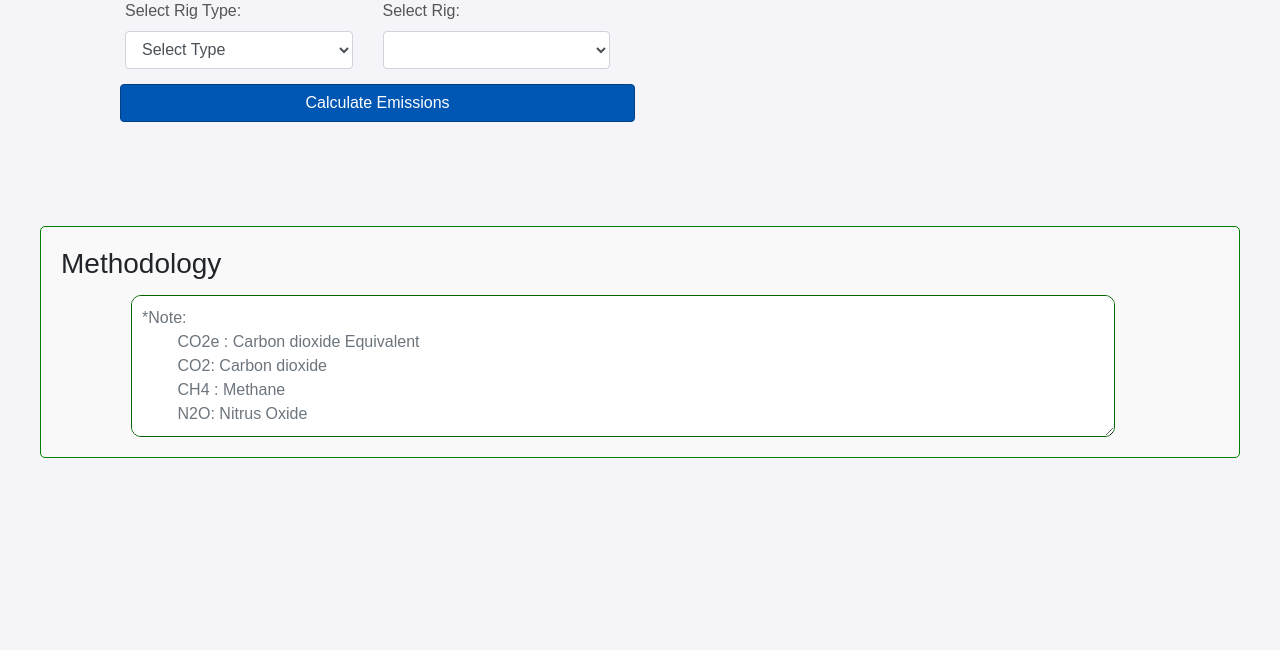
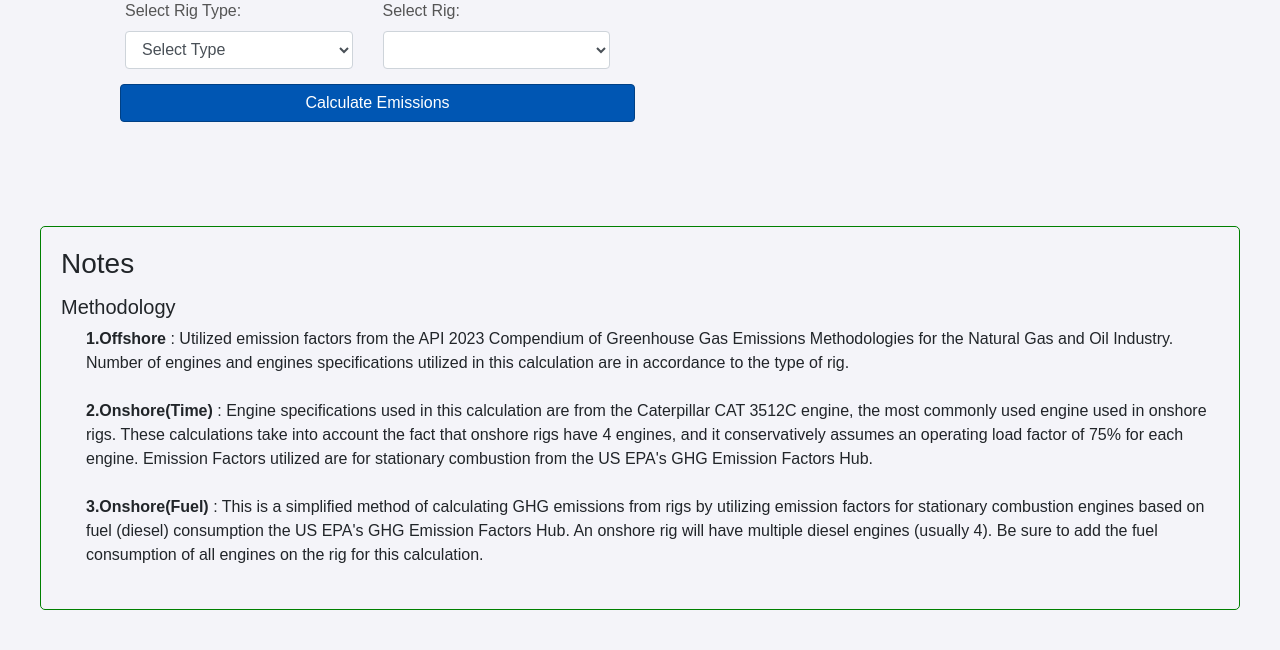
Before and after one commit to rvkrishna268/Projects, a Flask app: page / in a window 1280 px wide. Shown: the part 295-945 px from the top of the page. Before the commit the page ends 753 px from the top, so only its background shows below. Run offline with Flask 3, Linux system fonts and the light colour scheme; lists and menus that the app fills with data are empty; some libraries are stand-ins or nearby versions.

Commit message:
Few more changes in methodology section

```diff
--- a/Emissions-project/static/index.css
+++ b/Emissions-project/static/index.css
@@ -72,6 +72,11 @@ h2 {
     display: inline-block;
     margin: 0 10px;
     padding: 5px;
+}
+
+.small_text{
+    font-size: 15px;
+    text-align: center;
 }
 
 .button-container:hover .tooltip {
@@ -251,19 +256,18 @@ label {
     margin: 40px 40px;
     border: 1px solid green;
     border-radius: 5px;
-    background-color: #f9f9f9;
+    /* background-color: #f9f9f9; */
+    height: 30vw;
 }
 
 .methodology h3 {
     margin-bottom: 15px;
 }
 
-.methodology textarea {
-    margin-left: 70px;
-    width: 85%;
-    border: 1px solid darkgreen;
-    border-radius: 10px;
-    padding: 10px;
-    resize: vertical;
+.method-text{
+    padding-left: 25px;
+}
 
+.para-text{
+    padding-left: 25px;
 }
--- a/Emissions-project/templates/index.html
+++ b/Emissions-project/templates/index.html
@@ -1,38 +1,80 @@
 <!DOCTYPE html>
 <html lang="en">
   <head>
-    <meta charset="UTF-8">
+    <meta charset="UTF-8" />
     <title>Emissions Calculators</title>
-    <link href="https://stackpath.bootstrapcdn.com/bootstrap/4.3.1/css/bootstrap.min.css" rel="stylesheet">
-    <link rel="stylesheet" href="{{ url_for('static', filename='index.css') }}">
+    <link
+      href="https://stackpath.bootstrapcdn.com/bootstrap/4.3.1/css/bootstrap.min.css"
+      rel="stylesheet"
+    />
+    <link
+      rel="stylesheet"
+      href="{{ url_for('static', filename='index.css') }}"
+    />
     <script src="https://code.jquery.com/jquery-3.3.1.min.js"></script>
     <script src="https://cdnjs.cloudflare.com/ajax/libs/popper.js/1.14.7/umd/popper.min.js"></script>
   </head>
   <body>
     <div class="header">
       <h1>Basic GHG Emissions Calculator</h1>
-        <button id="refreshButton" class="btn btn-danger" onclick="window.location.reload();">Clear All</button>
+      <button
+        id="refreshButton"
+        class="btn btn-danger"
+        onclick="window.location.reload();"
+      >
+        Clear All
+      </button>
     </div>
     <div class="nav">
       <div class="button-container">
-            <button id="navigateButton1" class="btn btn-primary" onclick="window.location.href='/';">Rig GHG Emissions Calculator</button>
+        <button
+          id="navigateButton1"
+          class="btn btn-primary"
+          onclick="window.location.href='/';"
+        >
+          Rig GHG Emissions Calculator
+        </button>
         <div class="tooltip">Rig Emissions Calculator</div>
       </div>
       <div class="button-container">
-            <button id="navigateButton2" class="btn btn-primary" onclick="window.location.href='page2';">Generator GHG Emissions Calculator</button>
+        <button
+          id="navigateButton2"
+          class="btn btn-primary"
+          onclick="window.location.href='page2';"
+        >
+          Generator GHG Emissions Calculator
+        </button>
         <div class="tooltip">Generator Emissions Calculator</div>
       </div>
       <div class="button-container">
-            <button id="navigateButton3" class="btn btn-primary" onclick="window.location.href='page3';">Mobile Combustion GHG Emissions (Scope 1) Calculator</button>
+        <button
+          id="navigateButton3"
+          class="btn btn-primary"
+          onclick="window.location.href='page3';"
+        >
+          Mobile Combustion GHG Emissions (Scope 1) Calculator
+        </button>
         <div class="tooltip">Scope1 and Co2 Emissions Calculator</div>
       </div>
       <div class="button-container">
-            <button id="navigateButton4" class="btn btn-primary" onclick="window.location.href='page4';">Transportation and Distribution GHG Emissions Calculator</button>
+        <button
+          id="navigateButton4"
+          class="btn btn-primary"
+          onclick="window.location.href='page4';"
+        >
+          Transportation and Distribution GHG Emissions Calculator
+        </button>
         <div class="tooltip">Scope3 Cat 4&9 Emissions Calculator</div>
       </div>
       <div class="button-container">
-            <button id="navigateButton5" class="btn btn-primary" onclick="window.location.href='page5';">Business Travel and Employee Commuting GHG Emissions Calculator</button>
-            <div class="tooltip">Scope3 Cat 6&7  Emissions Calculator</div>
+        <button
+          id="navigateButton5"
+          class="btn btn-primary"
+          onclick="window.location.href='page5';"
+        >
+          Business Travel and Employee Commuting GHG Emissions Calculator
+        </button>
+        <div class="tooltip">Scope3 Cat 6&7 Emissions Calculator</div>
       </div>
     </div>
     <div class="container">
@@ -43,7 +85,12 @@
           <form id="emissionsForm">
             <div class="form-group col-sm">
               <label for="rigType">Select Rig Type:</label>
-                        <select class="form-control" id="rigType" name="rig_type" onchange="updateRigOptions()">
+              <select
+                class="form-control"
+                id="rigType"
+                name="rig_type"
+                onchange="updateRigOptions()"
+              >
                 <option value="">Select Type</option>
                 <option value="Onshore">Onshore</option>
                 <option value="Offshore">Offshore</option>
@@ -55,16 +102,33 @@
             </div>
             <div class="form-group hidden col-sm" id="savingsTypeSection">
               <label for="savingsType">Select Savings Type:</label>
-                        <select class="form-control" id="savingsType" name="savings_type" onchange="toggleSavingsType()">
+              <select
+                class="form-control"
+                id="savingsType"
+                name="savings_type"
+                onchange="toggleSavingsType()"
+              >
                 <option value="Time">Time</option>
                 <option value="Fuel">Fuel</option>
               </select>
             </div>
             <div class="form-group hidden col-sm" id="timeSection">
               <label for="timeHours">Enter Time in Hours:</label>
-                        <input type="number" class="form-control" id="timeHours" name="time_hours" min="0">
+              <input
+                type="number"
+                class="form-control"
+                id="timeHours"
+                name="time_hours"
+                min="0"
+              />
               <label for="timeDays">Enter Time in Days:</label>
-                        <input type="number" class="form-control" id="timeDays" name="time_days" min="0">
+              <input
+                type="number"
+                class="form-control"
+                id="timeDays"
+                name="time_days"
+                min="0"
+              />
             </div>
             <div class="form-group hidden col-sm" id="fuelSection">
               <label for="fuelUnits">Select Fuel Units:</label>
@@ -73,9 +137,21 @@
                 <option value="Liters">Liters</option>
               </select>
               <label for="fuelAmount">Enter Fuel Amount:</label>
-                        <input type="number" class="form-control" id="fuelAmount" name="fuel_amount" min="0">
+              <input
+                type="number"
+                class="form-control"
+                id="fuelAmount"
+                name="fuel_amount"
+                min="0"
+              />
             </div>
-                    <button type="button" class="btn btn-primary col-sm" onclick="submitForm()">Calculate Emissions</button>
+            <button
+              type="button"
+              class="btn btn-primary col-sm"
+              onclick="submitForm()"
+            >
+              Calculate Emissions
+            </button>
           </form>
         </div>
         <div class="col-md-6">
@@ -84,14 +160,34 @@
       </div>
     </div>
     <div class="methodology">
-        <h3>Methodology</h3>
-        <textarea id="methodologyText" class="form-control" rows="5" cols="1" placeholder="*Note:
-        CO2e : Carbon dioxide Equivalent
-        CO2: Carbon dioxide
-        CH4 : Methane
-        N2O: Nitrus Oxide
-        "></textarea>
+      <h3>Notes</h3>
+      <div id="methodologyText">
+        <h5>Methodology</h5>
+        <div class="method-text">
+          <p>
+            <b>1.Offshore</b> : Utilized emission factors from the API 2023
+            Compendium of Greenhouse Gas Emissions Methodologies for the Natural
+            Gas and Oil Industry. Number of engines and engines specifications
+            utilized in this calculation are in accordance to the type of rig.
+            <br /><br />
+            <b>2.Onshore(Time)</b> : Engine specifications used in this
+            calculation are from the Caterpillar CAT 3512C engine, the most
+            commonly used engine used in onshore rigs. These calculations take
+            into account the fact that onshore rigs have 4 engines, and it
+            conservatively assumes an operating load factor of 75% for each
+            engine. Emission Factors utilized are for stationary combustion from
+            the US EPA's GHG Emission Factors Hub. <br /><br />
+            <b>3.Onshore(Fuel)</b> : This is a simplified method of calculating
+            GHG emissions from rigs by utilizing emission factors for stationary
+            combustion engines based on fuel (diesel) consumption the US EPA's
+            GHG Emission Factors Hub. An onshore rig will have multiple diesel
+            engines (usually 4). Be sure to add the fuel consumption of all
+            engines on the rig for this calculation.
+          </p>
         </div>
+      </div>
+    </div>
+
     <script src="{{ url_for('static', filename='index.js') }}"></script>
   </body>
 </html>
```
Also changed, not shown: Emissions-project/static/index.js (+51 -56 lines), Emissions-project/templates/page2.html (+7 -16 lines), Emissions-project/templates/page3.html (+113 -33 lines), Emissions-project/templates/page4.html (+7 -7 lines), Emissions-project/templates/page5.html (+124 -29 lines). Lines whose indentation alone changed are shown as unchanged.
